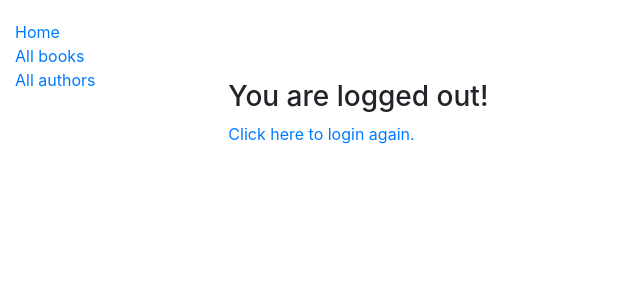
After one commit to SixStringsCoder/book_library_django, a Django app: template templates/registration/logged_out.html in a window 1280 px wide. The commit adds this page. Shown: the top 300 px of the page, without its empty margins (0-640 px from the left). Run offline with Django 3.2, Linux system fonts and the light colour scheme; the template is opened without the code that fills it, so the values that code supplies are empty; some libraries are stand-ins or nearby versions.

Commit message:
Add logged out template

```diff
--- a/catalog/static/css/styles.css
+++ b/catalog/static/css/styles.css
@@ -8,7 +8,7 @@ main {
     display: flex;
     flex-direction: column;
     align-items: flex-start;
-    /*padding: 10vh 0;*/
+    padding: 10vh 0;
 }
 
 .input-areas {
--- /dev/null
+++ b/templates/registration/logged_out.html
@@ -0,0 +1,8 @@
+{% extends "base_generic.html" %}
+
+{% block content %}
+    <main>
+        <h3>You are logged out!</h3>
+        <a href="{% url 'login'%}">Click here to login again.</a>
+    </main>
+{% endblock %}
```
